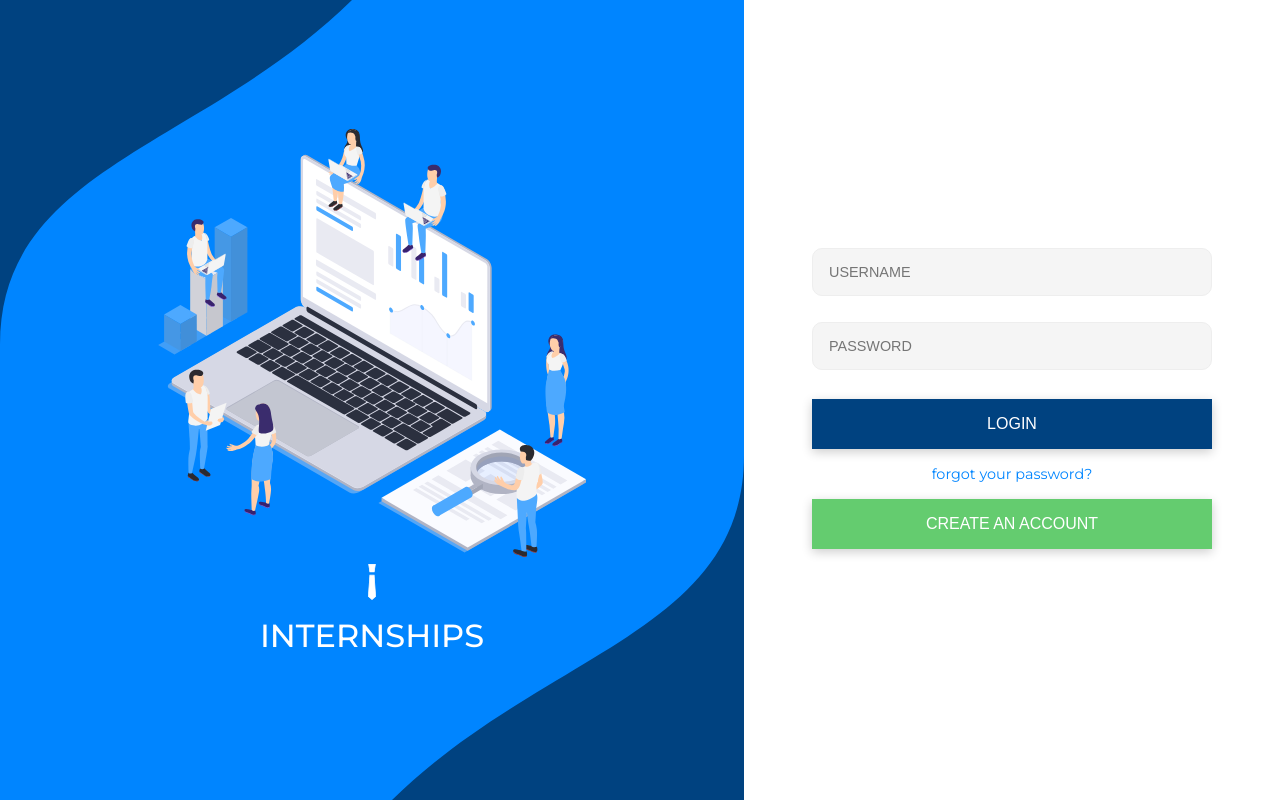
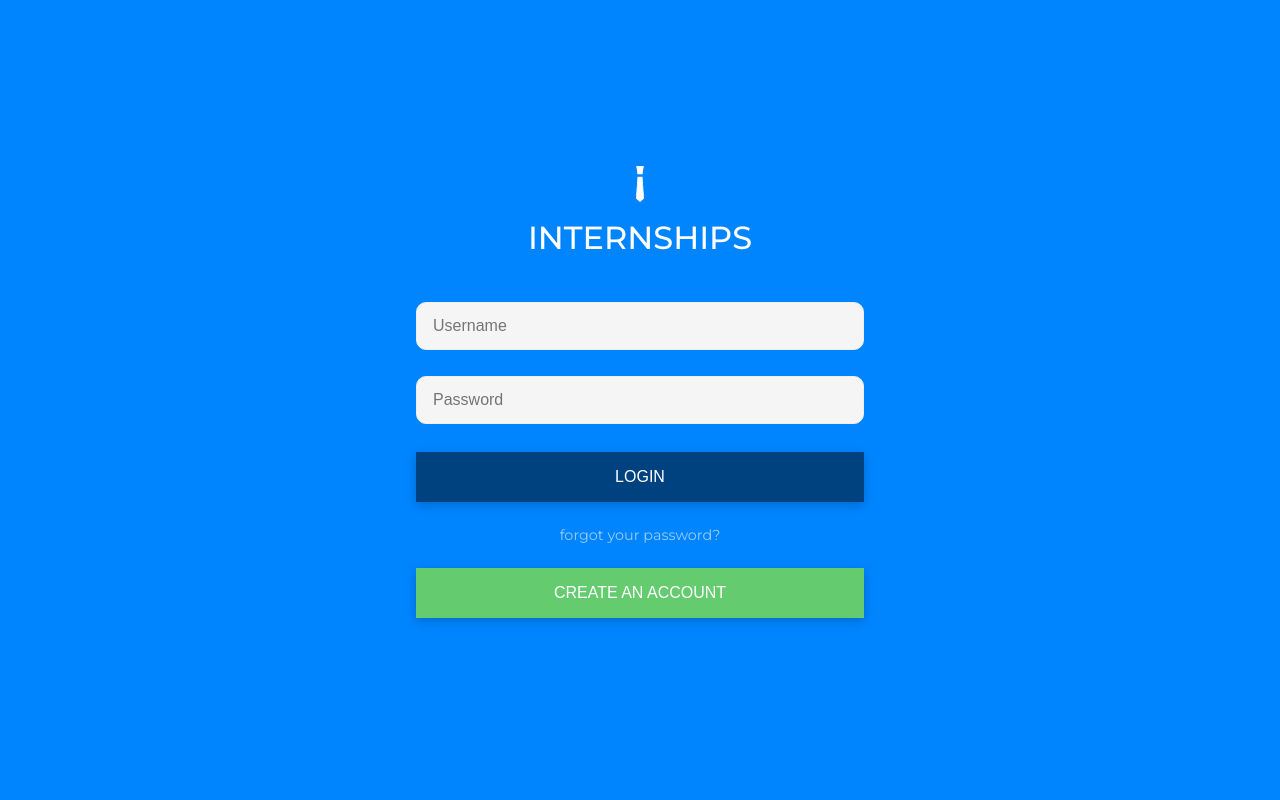
Before and after one commit to devinaustin1122/Internships, a React (Create React App) app: page /login in a window 1280 px wide. Built offline with nearby package versions, Linux system fonts and the light colour scheme.

Commit message:
update stying and add routing

```diff
--- a/package.json
+++ b/package.json
@@ -9,6 +9,7 @@
     "express": "^4.18.0",
     "react": "^18.0.0",
     "react-dom": "^18.0.0",
+    "react-router-dom": "^6.3.0",
     "react-scripts": "5.0.1",
     "styled-components": "^5.3.5",
     "web-vitals": "^2.1.4"
--- a/src/App.css
+++ b/src/App.css
@@ -3,14 +3,14 @@
   --primary-text-color: white;
   --secondary-color: #004280;
   --secondary-text-color: white;
-  --accent-color: #4da9ff;
+  --accent-color: #96ccff;
   --accent-text-color: white;
 }
 
 #root,
 .app {
-  width: 100vw;
-  height: 100vh;
+  width: 100%;
+  height: 100%;
 }
 
 .app {
@@ -18,85 +18,28 @@
   justify-content: center;
 }
 
-.content {
-  display: flex;
-  flex-grow: 1;
-  max-width: 2000px;
-}
-
 .login {
-  display: flex;
-  flex-direction: column;
-  flex-grow: 1;
-  justify-content: center;
-  background-color: var(--primary-color);
-  color: white;
-}
-
-.hero {
-  position: relative;
   display: flex;
   flex-direction: column;
   justify-content: center;
   align-items: center;
+  background-color: #0085ff;
+  color: white;
+  width: 100%;
 }
 
-.hero__logo {
-  width: 0.5rem;
+.login__heading {
+  margin-bottom: 2rem;
 }
 
-[class^="hero__img"] {
-  display: none;
+.login__logo {
+  width: 0.5rem;
 }
 
 .form {
   display: flex;
   flex-direction: column;
-  justify-content: center;
-  align-items: center;
+  width: 100%;
+  max-width: 28rem;
+  text-align: center;
 }
-
-.form__content {
-  display: flex;
-  flex-direction: column;
-  text-align: center;
-  width: 100%;
-}
-
-@media screen and (min-width: 900px) {
-  .login {
-    background-color: white;
-    flex-direction: row;
-  }
-
-  .hero {
-    background-color: var(--primary-color);
-    flex-grow: 1;
-  }
-
-  [class^="hero__img"] {
-    display: block;
-  }
-
-  .hero__img--right {
-    display: block;
-    position: absolute;
-    top: 0;
-    left: 0;
-  }
-
-  .hero__img--left {
-    display: block;
-    position: absolute;
-    bottom: 0;
-    right: 0;
-    transform: scale(-1, -1);
-  }
-
-  .form {
-    flex-grow: 1;
-  }
-  .form__content {
-    max-width: 400px;
-  }
-}
--- a/src/App.js
+++ b/src/App.js
@@ -1,12 +1,13 @@
+import { BrowserRouter } from "react-router-dom";
 import Login from "./containers/Login";
 import "./App.css";
 
 function App() {
   return (
     <div className="app">
-      <div className="content">
+      <BrowserRouter>
         <Login />
-      </div>
+      </BrowserRouter>
     </div>
   );
 }
--- a/src/containers/Login.js
+++ b/src/containers/Login.js
@@ -1,27 +1,90 @@
+import { useState } from "react";
+import { Routes, Route, Outlet, Link } from "react-router-dom";
 import TextboxStyled from "../styles/TextboxStyled";
 import ButtonStyled from "../styles/ButtonStyled";
 import LinkStyled from "../styles/LinkStyled";
 
 function Login() {
+  const [username, setUsername] = useState("");
+  const [password, setPassword] = useState("");
+  const [confirm, setConfirm] = useState("");
+
   return (
-    <div className="login">
-      <section className="hero">
-        <img className="hero__img--left" src="corner.svg" />
-        <img className="hero__img--right" src="corner.svg" />
-        <img className="hero__img" src="internship.svg" />
-        <img className="hero__logo" src="logo.svg" />
-        <h1 className="hero__title">INTERNSHIPS</h1>
-      </section>
-      <section className="form">
-        <form className="form__content">
-          <TextboxStyled placeholder="USERNAME" />
-          <TextboxStyled placeholder="PASSWORD" />
-          <ButtonStyled backgroundColor={"#004280"} value="LOGIN" />
-          <LinkStyled>forgot your password?</LinkStyled>
-          <ButtonStyled backgroundColor={"#64CC6F"} value="CREATE AN ACCOUNT" />
-        </form>
-      </section>
-    </div>
+    <section className="login">
+      <img className="login__logo" src="logo.svg" />
+      <h1 className="login__heading">INTERNSHIPS</h1>
+      <Routes>
+        <Route
+          path="/login"
+          element={
+            <form className="form">
+              <TextboxStyled
+                value={username}
+                onChange={(e) => setUsername(e.target.value)}
+                placeholder="Username"
+              />
+              <TextboxStyled
+                value={password}
+                onChange={(e) => setPassword(e.target.value)}
+                placeholder="Password"
+              />
+              <ButtonStyled value="LOGIN" />
+              <Link to={"/account/recover"}>
+                <LinkStyled>forgot your password?</LinkStyled>
+              </Link>
+              <Link to={"/account/create"}>
+                <ButtonStyled
+                  backgroundColor={"#64CC6F"}
+                  value="CREATE AN ACCOUNT"
+                />
+              </Link>
+            </form>
+          }
+        />
+        <Route
+          path="/account/create"
+          element={
+            <form className="form">
+              <TextboxStyled
+                value={username}
+                onChange={(e) => setUsername(e.target.value)}
+                placeholder="Username"
+              />
+              <TextboxStyled
+                value={password}
+                onChange={(e) => setPassword(e.target.value)}
+                placeholder="Password"
+              />
+              <TextboxStyled
+                value={confirm}
+                onChange={(e) => setConfirm(e.target.value)}
+                placeholder="Confirm password"
+              />
+              <ButtonStyled value="CREATE ACCOUNT" />
+              <Link to={"/login"}>
+                <LinkStyled>return to login</LinkStyled>
+              </Link>
+            </form>
+          }
+        />
+        <Route
+          path="/account/recover"
+          element={
+            <form className="form">
+              <TextboxStyled
+                value={username}
+                onChange={(e) => setUsername(e.target.value)}
+                placeholder="Username"
+              />
+              <ButtonStyled value="SEND RECOVERY EMAIL" />
+              <Link to={"/login"}>
+                <LinkStyled>return to login</LinkStyled>
+              </Link>
+            </form>
+          }
+        />
+      </Routes>
+    </section>
   );
 }
 
--- a/src/index.css
+++ b/src/index.css
@@ -31,21 +31,3 @@ h1 {
 p {
   color: gray;
 }
-
-@media screen and (min-width: 600px) {
-  section {
-    padding: 2em;
-  }
-}
-
-@media screen and (min-width: 900px) {
-  section {
-    padding: 4em;
-  }
-}
-
-@media screen and (min-width: 1200px) {
-  section {
-    padding: 4em;
-  }
-}
--- a/src/styles/ButtonStyled.js
+++ b/src/styles/ButtonStyled.js
@@ -1,7 +1,8 @@
 import styled, { css } from "styled-components";
 
 const ButtonStyled = styled.input.attrs({ type: "button" })`
-  background-color: green;
+  width: 100%;
+  background-color: var(--secondary-color);
   border: none;
   color: white;
   font-weight: 500;
--- a/src/styles/LinkStyled.js
+++ b/src/styles/LinkStyled.js
@@ -1,8 +1,10 @@
 import styled from "styled-components";
 
 const LinkStyled = styled.a`
-  color: #0085ff;
+  color: var(--accent-color);
   font-size: 0.9em;
+  display: inline-block;
+  margin: 0.5rem 0;
 `;
 
 export default LinkStyled;
--- a/src/styles/TextboxStyled.js
+++ b/src/styles/TextboxStyled.js
@@ -1,7 +1,7 @@
 import styled from "styled-components";
 
 const TextboxStyled = styled.input.attrs({ type: "text" })`
-  font-size: 0.9rem;
+  font-size: 1rem;
   font-weight: 300;
   color: grey;
   background-color: #f5f5f5;
```
Also changed, not shown: 1 other file (tests, documents, lock files or other folders).
